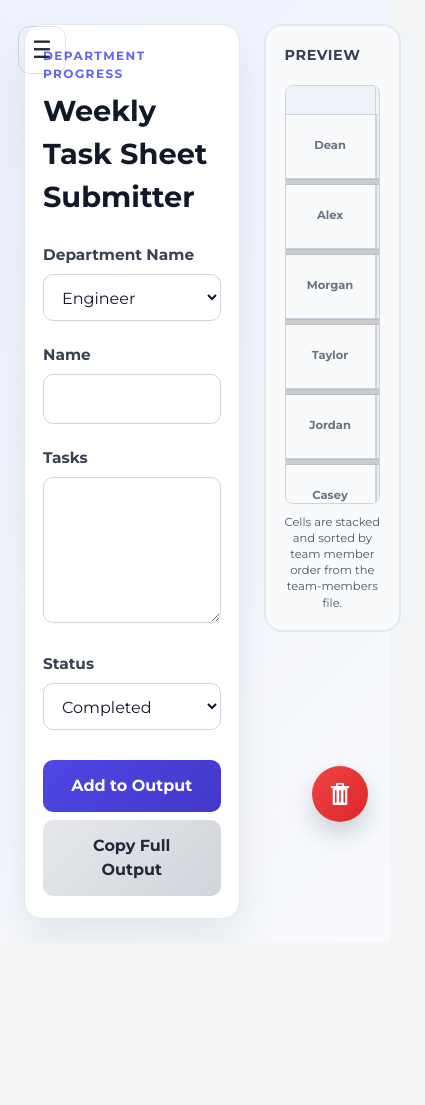
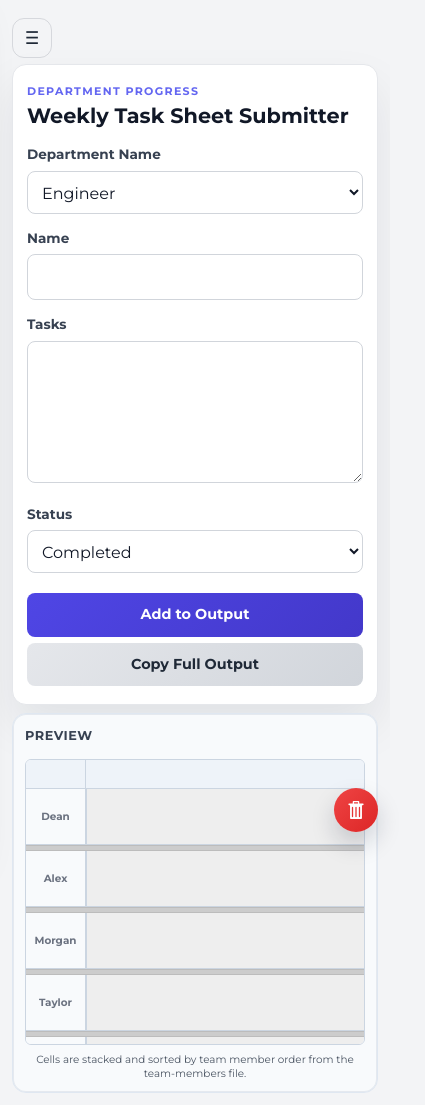
Before and after one commit to RSheepDV/AGPWeeklyTaskSubmitter, a website built with Vite: page index.html in a window 390 px wide. Shown: the whole page, 425 px wide, since content can reach past the window. Before the commit the page ends 943 px from the top, so only its background shows below. Built offline with nearby package versions, Linux system fonts and the light colour scheme.

Commit message:
Update style.css

```diff
--- a/src/style.css
+++ b/src/style.css
@@ -387,8 +387,313 @@ button:active {
   background: #ffffff;
 }
 
-@media (max-width: 480px) {
+@media (max-width: 1024px) {
+  .page-shell {
+    gap: 16px;
+    flex-direction: column;
+  }
+
   .status-form {
-    padding: 22px 18px;
+    flex: 1;
+  }
+
+  .preview-panel {
+    flex: 1;
   }
 }
+
+@media (max-width: 768px) {
+  #app {
+    padding: 16px;
+    padding-top: 70px;
+  }
+
+  .menu-toggle {
+    width: 44px;
+    height: 44px;
+    font-size: 1.25rem;
+  }
+
+  .page-shell {
+    gap: 12px;
+  }
+
+  .status-form {
+    padding: 24px 16px;
+    border-radius: 16px;
+  }
+
+  .form-header {
+    margin-bottom: 18px;
+  }
+
+  h1 {
+    font-size: clamp(1.5rem, 4vw, 2rem);
+  }
+
+  .field-group {
+    margin-bottom: 18px;
+  }
+
+  label {
+    font-size: 0.9rem;
+  }
+
+  input,
+  select,
+  textarea {
+    padding: 10px 12px;
+    font-size: 16px;
+  }
+
+  textarea {
+    min-height: 100px;
+  }
+
+  button {
+    padding: 12px 16px;
+    font-size: 0.95rem;
+  }
+
+  #clearButton {
+    right: 16px;
+    bottom: 16px;
+    width: 48px;
+    height: 48px;
+    font-size: 1.2rem;
+  }
+
+  #clearButton img {
+    width: 20px;
+    height: 20px;
+  }
+
+  .preview-panel {
+    max-height: 50vh;
+    padding: 16px;
+  }
+
+  .sheet-note {
+    max-width: 100%;
+    font-size: 0.7rem;
+  }
+
+  .spreadsheet-sheet {
+    max-width: 100%;
+  }
+}
+
+@media (max-width: 480px) {
+  body {
+    background: #f3f4f6;
+  }
+
+  #app {
+    padding: 12px;
+    padding-top: 64px;
+    place-items: flex-start;
+    min-height: auto;
+  }
+
+  .menu-toggle {
+    left: 12px;
+    top: 12px;
+    width: 40px;
+    height: 40px;
+    font-size: 1.1rem;
+  }
+
+  .page-shell {
+    gap: 8px;
+    align-items: stretch;
+  }
+
+  .status-form {
+    padding: 18px 14px;
+    border-radius: 14px;
+    flex: none;
+    width: 100%;
+  }
+
+  .form-header {
+    margin-bottom: 16px;
+  }
+
+  .eyebrow {
+    font-size: 11px;
+    margin-bottom: 4px;
+  }
+
+  h1 {
+    font-size: clamp(1.3rem, 5vw, 1.8rem);
+    line-height: 1.2;
+  }
+
+  .field-group {
+    margin-bottom: 14px;
+  }
+
+  label {
+    font-size: 0.85rem;
+    margin-bottom: 6px;
+  }
+
+  input,
+  select,
+  textarea {
+    padding: 10px 10px;
+    font-size: 16px;
+    border-radius: 8px;
+  }
+
+  textarea {
+    min-height: 90px;
+    resize: vertical;
+  }
+
+  button {
+    padding: 11px 14px;
+    font-size: 0.9rem;
+    margin-top: 6px;
+    border-radius: 8px;
+  }
+
+  #clearButton {
+    right: 12px;
+    bottom: 12px;
+    width: 44px;
+    height: 44px;
+    font-size: 1rem;
+  }
+
+  #clearButton img {
+    width: 18px;
+    height: 18px;
+  }
+
+  .preview-panel {
+    width: 100%;
+    max-height: 45vh;
+    padding: 12px;
+    border-radius: 14px;
+  }
+
+  .preview-wrapper {
+    gap: 8px;
+  }
+
+  .preview-label {
+    font-size: 0.8rem;
+  }
+
+  .sheet-note {
+    max-width: 100%;
+    font-size: 0.65rem;
+    line-height: 1.3;
+  }
+
+  .spreadsheet-sheet {
+    max-width: 100%;
+    border-radius: 6px;
+  }
+
+  .spreadsheet-header {
+    grid-template-columns: 60px 1fr;
+  }
+
+  .spreadsheet-row {
+    grid-template-columns: 60px 1fr;
+    min-height: 56px;
+  }
+
+  .spreadsheet-row-label {
+    font-size: 0.65rem;
+    padding: 2px;
+  }
+
+  .output-preview {
+    min-height: 48px;
+    padding: 10px;
+    font-size: 0.9rem;
+  }
+
+  .team-drawer {
+    width: min(300px, 80vw);
+  }
+
+  #team-editor {
+    font-size: 14px;
+    padding: 10px;
+  }
+
+  .drawer-header {
+    gap: 8px;
+  }
+
+  .drawer-header h2 {
+    font-size: 1rem;
+    margin: 0;
+  }
+
+  .close-drawer {
+    width: 32px;
+    height: 32px;
+    font-size: 1.3rem;
+  }
+
+  .save-team-button {
+    padding: 10px 14px;
+    font-size: 0.9rem;
+  }
+}
+
+@media (max-width: 360px) {
+  #app {
+    padding: 10px;
+    padding-top: 60px;
+  }
+
+  .menu-toggle {
+    left: 10px;
+    top: 10px;
+    width: 38px;
+    height: 38px;
+    font-size: 1rem;
+  }
+
+  .status-form {
+    padding: 14px 12px;
+  }
+
+  h1 {
+    font-size: clamp(1.1rem, 5vw, 1.5rem);
+  }
+
+  .field-group {
+    margin-bottom: 12px;
+  }
+
+  label {
+    font-size: 0.8rem;
+  }
+
+  input,
+  select,
+  textarea {
+    padding: 9px 8px;
+    font-size: 15px;
+  }
+
+  button {
+    padding: 10px 12px;
+    font-size: 0.85rem;
+  }
+
+  .spreadsheet-header {
+    grid-template-columns: 50px 1fr;
+  }
+
+  .spreadsheet-row {
+    grid-template-columns: 50px 1fr;
+  }
+}
```
